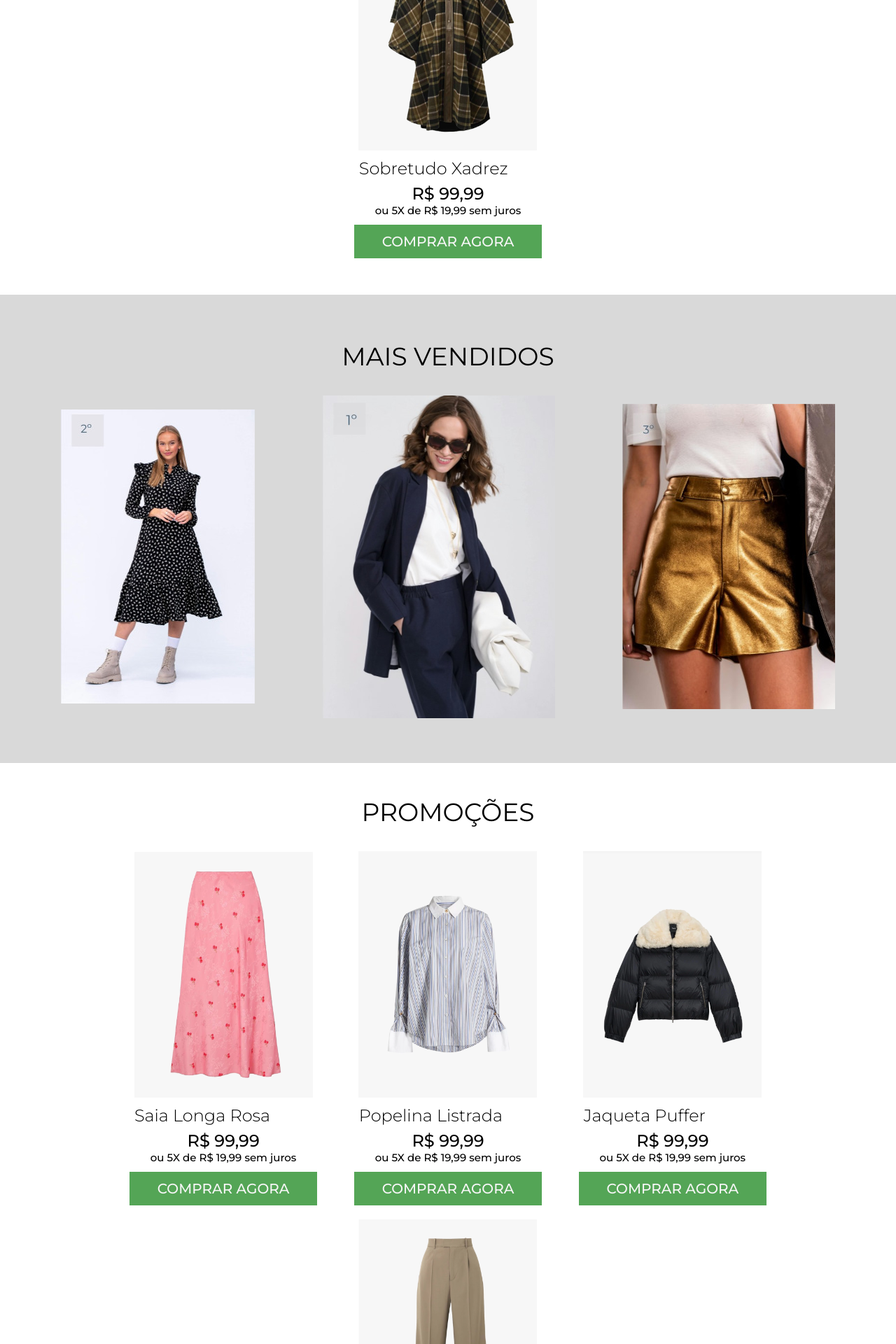
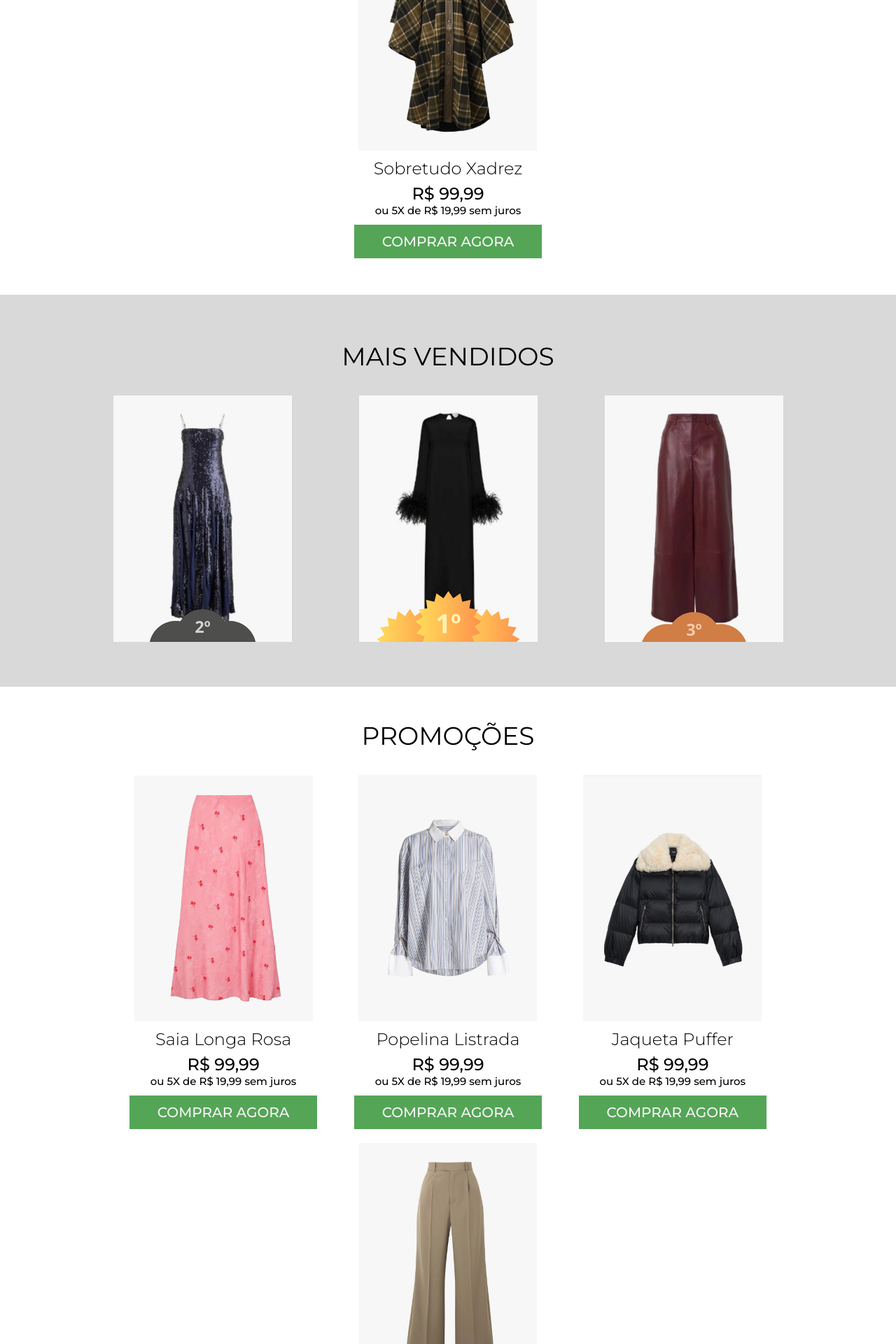
Before and after one commit to EduardaMFerreira/loja_virtual, a PHP site: page / in a window 1280 px wide. Shown: the part 1440-3360 px from the top of the page at 70% size. Run offline with PHP 8.4, Linux system fonts and the light colour scheme.

Commit message:
Atualização

```diff
--- a/assets/css/novidades.css
+++ b/assets/css/novidades.css
@@ -14,7 +14,6 @@
 }
 
 .conteudo__novidades__variedade h3 {
-    text-align: left;
     font-size: 24px;
     font-weight: 300;
     padding: 0.3em;
@@ -39,5 +38,9 @@
     font-size: 20px;
     font-weight: 500;
     padding: 0.6em 2em;
+}
 
+.comprar:hover {
+    background-color: #4f9450;
+    box-shadow: 1px 1px 3px 0px rgb(127, 127, 127);
 }
--- a/assets/css/rodape.css
+++ b/assets/css/rodape.css
@@ -1,13 +1,10 @@
-<style>
- /* Barra de título */
+/* Barra de título */
  .header {
-    background-color: #162B40;
+    background-color: #16401c;
     color: #162B40;
     font-family: 'Montserrat';
     font-size: 300px;
     padding: 200px;
-
-
 }
 
 .titulo{
@@ -100,7 +97,3 @@
     inline-size: 10%
 ;
 }
-
-
-
-</style>
--- a/assets/css/vendidos.css
+++ b/assets/css/vendidos.css
@@ -1,7 +1,7 @@
 @charset "UTF-8";
 
 #conteudo__vendidos {
-    background-color: var(--cor-quarternaria);
+    background:#D9D9D9;
     padding: 3em;
 }
 
--- a/index.php
+++ b/index.php
@@ -3,7 +3,7 @@
 <head>
     <meta charset="UTF-8">
     <meta name="viewport" content="width=device-width, initial-scale=1.0">
-    <link rel="stylesheet" href="./style.css">
+    <link rel="stylesheet" href="./style.css?v=1.0">
     <title>Fashion Luar</title>
 </head>
 <body>
@@ -40,32 +40,32 @@
             <section class="conteudo__novidades__bleizers">
 
                 <div class="conteudo__novidades__variedade">
-                    <img class="conteudo__novidades__variedade__img" src="./assets/images/novidades/sobretudo_preto.png" alt="Sobretudo Preto">
+                    <img src="./assets/images/novidades/sobretudo_preto.png" alt="Sobretudo Preto">
                     <h3>Sobretudo Preto</h3>
                     <p class="preco">R$ 99,99</p>
                     <p class="parcelado">ou 5X de R$ 19,99 sem juros</p>
-                    <a href="#">Comprar agora</a>
+                    <a class="comprar" href="#">Comprar agora</a>
                 </div>
                 <div class="conteudo__novidades__variedade">
-                    <img class="conteudo__novidades__variedade__img" src="./assets/images/novidades/sobretudo_branco.png" alt="Sobretudo Branco">
+                    <img src="./assets/images/novidades/sobretudo_branco.png" alt="Sobretudo Branco">
                     <h3>Sobretudo Branco</h3>
                     <p class="preco">R$ 99,99</p>
                     <p class="parcelado">ou 5X de R$ 19,99 sem juros</p>
-                    <a href="#">Comprar agora</a>
+                    <a class="comprar" href="#">Comprar agora</a>
                 </div>
                 <div class="conteudo__novidades__variedade">
-                    <img class="conteudo__novidades__variedade__img" src="./assets/images/novidades/sobretudo_bege.png" alt="Sobretudo Bege">
+                    <img src="./assets/images/novidades/sobretudo_bege.png" alt="Sobretudo Bege">
                     <h3>Sobretudo Bege</h3>
                     <p class="preco">R$ 99,99</p>
                     <p class="parcelado">ou 5X de R$ 19,99 sem juros</p>
-                    <a href="#">Comprar agora</a>
+                    <a class="comprar" href="#">Comprar agora</a>
                 </div>
                 <div class="conteudo__novidades__variedade">
-                    <img class="conteudo__novidades__variedade__img" src="./assets/images/novidades/sobretudo_xadrez.png" alt="Sobretudo Xadrez">
+                    <img src="./assets/images/novidades/sobretudo_xadrez.png" alt="Sobretudo Xadrez">
                     <h3>Sobretudo Xadrez</h3>
                     <p class="preco">R$ 99,99</p>
                     <p class="parcelado">ou 5X de R$ 19,99 sem juros</p>
-                    <a href="#">Comprar agora</a>
+                    <a class="comprar" href="#">Comprar agora</a>
                 </div>
             </section>
 
@@ -74,9 +74,9 @@
         <section id="conteudo__vendidos">
             <h2>Mais vendidos</h2>
             <div class="conteudo__vendidos__classificacao">
-                <img src="./assets/images/mais_vendidos/vestido_de_bolinhas.jpg" alt="3º mais vendido: Vestido de bolinhas">
-                <img src="./assets/images/mais_vendidos/bleizer_azul.png" alt="1º mais vendido: Bleizer Azul">
-                <img src="./assets/images/mais_vendidos/short_dourado.jpg" alt="3º mais vendido: Short dourado">
+                <img src="./assets/images/mais_vendidos/2.png" alt="2º mais vendido: Vestido de bolinhas">
+                <img src="./assets/images/mais_vendidos/1.png" alt="1º mais vendido: Bleizer Azul">
+                <img src="./assets/images/mais_vendidos/3.png" alt="3º mais vendido: Short dourado">
             </div>
         </section>
 
@@ -89,28 +89,28 @@
                     <h3>Saia Longa Rosa</h3>
                     <p class="preco">R$ 99,99</p>
                     <p class="parcelado">ou 5X de R$ 19,99 sem juros</p>
-                    <a href="#">Comprar agora</a>
+                    <a class="comprar" href="#">Comprar agora</a>
                 </div>
                 <div class="conteudo__novidades__variedade">
                     <img src="./assets/images/promocoes/camisa_de_popelina-listrado.png" alt="Popelina Listrada">
                     <h3>Popelina Listrada</h3>
                     <p class="preco">R$ 99,99</p>
                     <p class="parcelado">ou 5X de R$ 19,99 sem juros</p>
-                    <a href="#">Comprar agora</a>
+                    <a class="comprar" href="#">Comprar agora</a>
                 </div>
                 <div class="conteudo__novidades__variedade">
                     <img src="./assets/images/promocoes/jaqueta_puffer.png" alt="Jaqueta Puffer">
                     <h3>Jaqueta Puffer</h3>
                     <p class="preco">R$ 99,99</p>
                     <p class="parcelado">ou 5X de R$ 19,99 sem juros</p>
-                    <a href="#">Comprar agora</a>
+                    <a class="comprar" href="#">Comprar agora</a>
                 </div>
                 <div class="conteudo__novidades__variedade">
                     <img src="./assets/images/promocoes/calca_alfaiataria_bege.png" alt="Calça Alfaiataria">
                     <h3>Calça Alfaiataria</h3>
                     <p class="preco">R$ 99,99</p>
                     <p class="parcelado">ou 5X de R$ 19,99 sem juros</p>
-                    <a href="#">Comprar agora</a>
+                    <a class="comprar" href="#">Comprar agora</a>
                 </div>
             </section>
         </section>
@@ -464,36 +464,45 @@
 
     </script>
     <script>
-
         const searchForm = document.querySelector('.cabecalho__conteudo__pesquisa');
         const searchInput = document.querySelector('.cabecalho__conteudo__pesquisa__barra');
 
-        searchForm.addEventListener('submit', function(event) {
-            event.preventDefault();  // Impede o envio do formulário
+        searchForm.addEventListener('submit', function (event) {
+            event.preventDefault(); // Impede o envio do formulário
 
-            const searchTerm = searchInput.value.toLowerCase();  // Obtém o texto da pesquisa
-            const allProductsSections = document.querySelectorAll('.conteudo > section');  // Seleciona todas as seções de produtos
+            const searchTerm = searchInput.value.toLowerCase(); // Obtém o texto da pesquisa
+            const allProductsSections = document.querySelectorAll('.conteudo > section'); // Seleciona todas as seções de produtos
             let found = false;
 
             // Loop por todas as seções de produtos
             allProductsSections.forEach(section => {
-                const products = section.querySelectorAll('.conteudo__novidades__variedade h3');  // Obtém todos os nomes de produtos dentro da seção
+                // Seleciona todos os produtos dentro da seção
+                let products = section.querySelectorAll('.conteudo__novidades__variedade h3');
+
+                // Caso seja a seção de vestuário, seleciona os itens de forma diferente
+                if (section.id === 'conteudo__vestuario') {
+                products = section.querySelectorAll('.item p'); // Produtos em vestuário têm nome dentro de `<p>`
+                }
+
                 let sectionContainsProduct = false;
 
                 products.forEach(product => {
                     if (product.textContent.toLowerCase().includes(searchTerm)) {
-                        product.parentElement.style.display = 'block';  // Exibe o produto
+                        // Para produtos em vestuário, é necessário ajustar a exibição do elemento pai
+                        const productContainer = product.closest('.item') || product.parentElement;
+                        productContainer.style.display = 'block'; // Exibe o produto
                         sectionContainsProduct = true;
                     } else {
-                        product.parentElement.style.display = 'none';  // Oculta o produto
+                        const productContainer = product.closest('.item') || product.parentElement;
+                        productContainer.style.display = 'none'; // Oculta o produto
                     }
                 });
 
                 if (sectionContainsProduct) {
-                    section.style.display = 'block';  // Exibe a seção se algum produto corresponder
-                    found = true;
+                section.style.display = 'block'; // Exibe a seção se algum produto corresponder
+                found = true;
                 } else {
-                    section.style.display = 'none';  // Caso contrário, esconde a seção
+                section.style.display = 'none'; // Caso contrário, esconde a seção
                 }
             });
 
@@ -502,8 +511,6 @@
                 alert('Nenhum item encontrado!');
             }
         });
-
     </script>
-
 </body>
 </html>
--- a/style.css
+++ b/style.css
@@ -3,8 +3,8 @@
 @import url("./assets/css/novidades.css");
 @import url("./assets/css/vendidos.css");
 @import url("./assets/css/carrossel.css");
+@import url("./assets/css/rodape.css");
 @import url('https://fonts.googleapis.com/css2?family=Krona+One&family=Montserrat:ital,wght@0,100..900;1,100..900&display=swap');
-@import url('./assets/css/rodape.css');
 
 :root { /*variáveis de cores tema da página*/
     --cor-primaria: #000000;
```
Also changed, not shown: assets/images/mais_vendidos/1.png (added), assets/images/mais_vendidos/2.png (added), assets/images/mais_vendidos/3.png (added).
